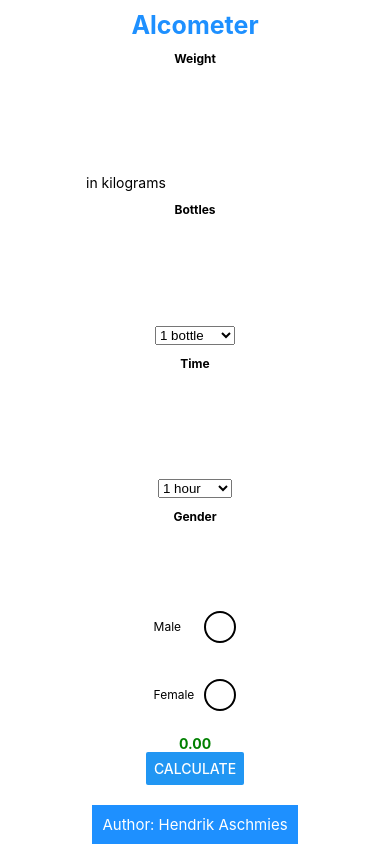
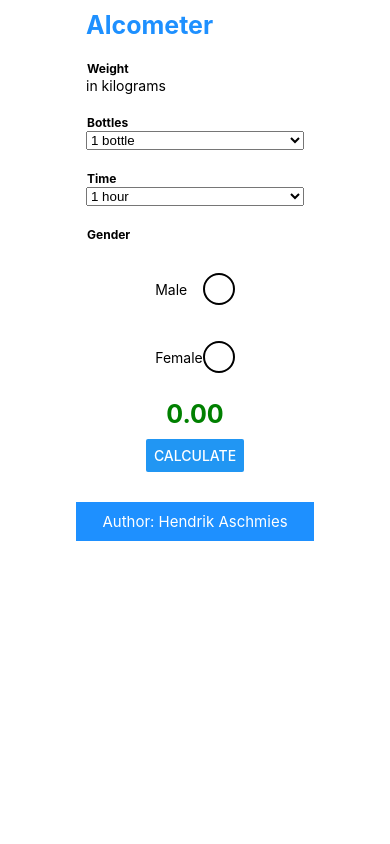
Before and after one commit to hendrik1908/Alcometer_Assignment, a React Native app: screen / in a window 390 px wide. Built offline with nearby package versions, Linux system fonts and the light colour scheme.

Commit message:
Optimized design and fixed selfmadeRadioButton file

```diff
--- a/App.js
+++ b/App.js
@@ -1,10 +1,10 @@
 import { StatusBar } from 'expo-status-bar';
 import React, {useState} from 'react';
-import { StyleSheet, Text, TextInput, View, Button, Alert } from 'react-native';
+import { StyleSheet, Text, TextInput, View, Button, Alert, ScrollView } from 'react-native';
 import {Picker} from '@react-native-picker/picker';
 //import RadioForm from 'react-native-simple-radio-button';
 import styles from './style/styles';
-import RadioButtonComponent from './components/radioButtonComponent';
+//import RadioButtonComponent from './components/radioButtonComponent';
 import Footer from './components/Footer';
 import Header from './components/Header';
 //import RadioForm, {RadioButton, RadioButtonInput, RadioButtonLabel} from 'react-native-simple-radio-button';
@@ -60,8 +60,8 @@ export default function App() {
   // genders.push({label: 'Female', value: 'female'});
 
   const genders=Array();
-  genders.push({text: 'Male', key: 'male'});
-  genders.push({text: 'Female', key: 'female'});
+  genders.push({label: 'Male', value: 'male'});
+  genders.push({label: 'Female', value: 'female'});
 
   function calculate(){
     checkWeightInput();
@@ -107,11 +107,15 @@ export default function App() {
 
   return (
     <View style={styles.container}>
+      <ScrollView style={styles.scrollView}>
           <Header />
+          <View style={styles.fields}>
             <Text style={styles.normal}>Weight</Text>
-      <TextInput style={styles.fields} value={weight} onChangeText={text => setWeight(text)} placeholder='in kilograms' keyboardType='decimal-pad'></TextInput>
+            <TextInput value={weight} onChangeText={text => setWeight(text)} placeholder='in kilograms' keyboardType='decimal-pad'></TextInput>
+          </View>
+          <View style={styles.fields}>
             <Text style={styles.normal}>Bottles</Text>
-      <Picker style={styles.fields}
+            <Picker
               onValueChange={(itemValue) => setBottles(itemValue)}
               selectedValue={bottles}>
                 {amount.map((amount, index) => (
@@ -119,8 +123,10 @@ export default function App() {
                   ))
                 }
             </Picker>
+          </View>
+          <View style={styles.fields}>
             <Text style={styles.normal}>Time</Text>
-      <Picker style={styles.fields}
+            <Picker
               onValueChange={(itemValue) => setTime(itemValue)}
               selectedValue={time}>
                 {hours.map((hours, index) => (
@@ -128,27 +134,22 @@ export default function App() {
                   ))
                 }
             </Picker>
+          </View>
+          <View style={styles.fields}>
             <Text style={styles.normal}>Gender</Text>
-      {/* <RadioForm
-          style={styles.radio}
-          buttonSize={10}
-          radio_props={genders}
-          initial={0}
-          onPress={(value) => {setGender(value)}}>
-      </RadioForm> */}
-
-      {/* <RadioButtonComponent onPress={(value) => {setGender(value)}}/> */}
-
             <View style={stylesR.wrapperComponent}>
               <SelfmadeRadioButton propertie={genders} onChange={setGender}/>
             </View>
-
+          </View>
+          <View style={styles.fieldsMiddle}>
             <Text style={ [bloodAlcoholLevel < 0.20 ? styles.resultLow : bloodAlcoholLevel < 0.50 ? styles.resultMiddle : styles.resultHigh]}>
                 {bloodAlcoholLevel.toFixed(2)}
             </Text>
-      <Button onPress={calculate} title="CALCULATE"></Button>
+            <Button style={styles.button} onPress={calculate} title="CALCULATE" />
+          </View>
           <Footer />
           <StatusBar style="auto" />
+      </ScrollView>
     </View>
   );
 }
--- a/components/selfmadeRadioButton.js
+++ b/components/selfmadeRadioButton.js
@@ -8,23 +8,23 @@ export default class SelfmadeRadioButton extends Component {
 
 	render() {
 		const { propertie } = this.props;
-		const { value } = this.state;
+		const { valueGender } = this.state;
 
 		return (
 			<View>
 				{propertie.map(result => {
 					return (
-						<View key={result.key} style={styles.wrapper}>
-							<Text style={styles.text}>{result.text}</Text>
+						<View value={result.value} style={styles.wrapper}>
+							<Text style={styles.label}>{result.label}</Text>
 							<TouchableOpacity
 								style={styles.style}
 								onPress={() => {
 									this.setState({
-										value: result.key,
+										valueGender: result.value,
 									});
-									this.props.onChange(value);
 								}}>
-                                  {value === result.key && <View style={styles.selected} />}
+                                  {valueGender === result.value && <View style={styles.selected}/>}
+								  {this.props.onChange(valueGender)}
 							</TouchableOpacity>
 						</View>
 					);
--- a/style/styles.js
+++ b/style/styles.js
@@ -1,3 +1,4 @@
+import { StatusBar } from 'expo-status-bar';
 import { StyleSheet } from 'react-native';
 
 export default StyleSheet.create({
@@ -6,10 +7,25 @@ export default StyleSheet.create({
         backgroundColor: '#fff',
         alignItems: 'center',
         justifyContent: 'center',
+        paddingTop: StatusBar.currentHeight,
+      },
+
+      scrollView: {
+        marginHorizontal:20,
       },
 
       fields: {
         margin: 10,
+      },
+
+      fieldsMiddle: {
+        margin: 10,
+        alignItems: 'center',
+      },
+
+      button: {
+        margin: 10,
+        justifyContent: 'center',
       },
 
       normal: {
@@ -34,16 +50,22 @@ export default StyleSheet.create({
       resultLow:{
         color: 'green',
         fontWeight: 'bold',
+        fontSize: 25,
+        marginBottom: 10,
       },
 
       resultMiddle:{
         color: 'orange',
         fontWeight: 'bold',
+        fontSize: 25,
+        marginBottom: 10,
       },
 
       resultHigh:{
         color: 'red',
         fontWeight: 'bold',
+        fontSize: 25,
+        marginBottom: 10,
       },
 
       header: {
```
Lines whose indentation alone changed are shown as unchanged.
